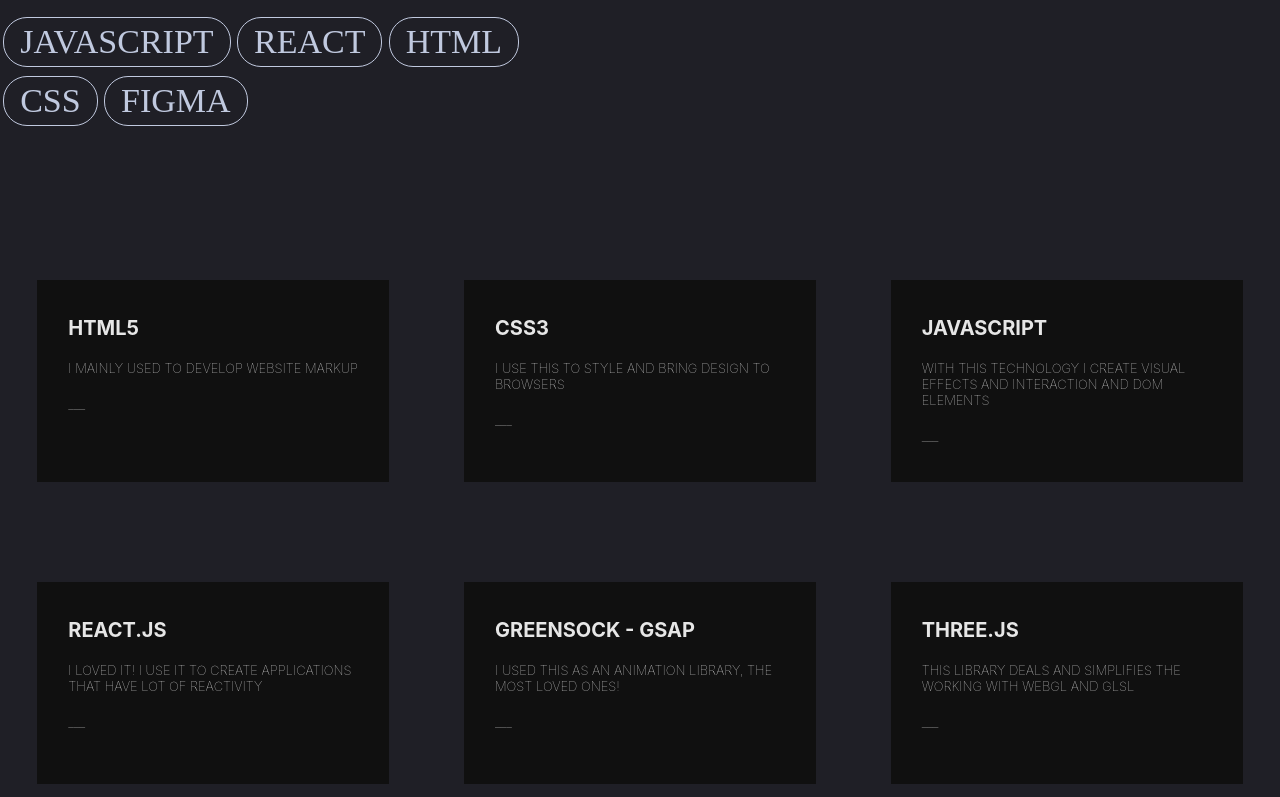
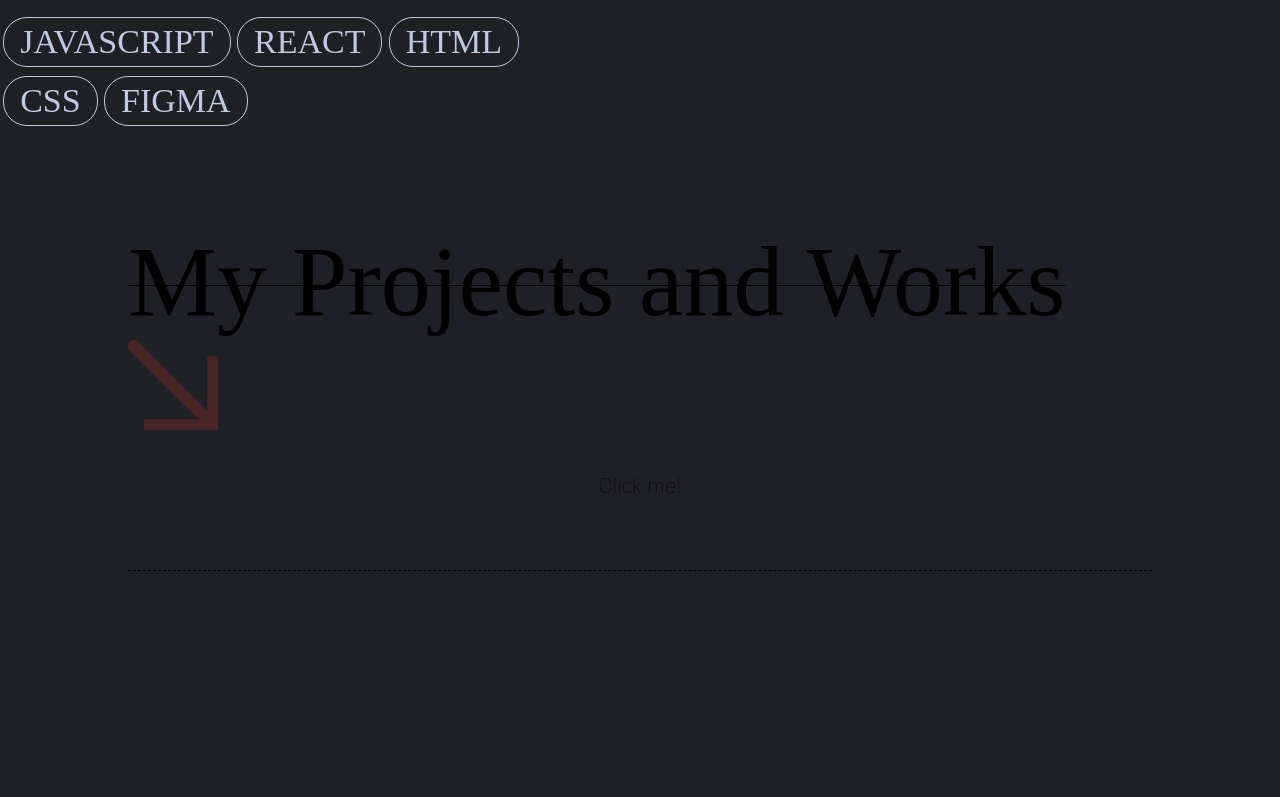
Before and after one commit to popenkov/portfolio-react-gsap, a React (Create React App) app: page / in a window 1280 px wide. Shown: the part 2000-2797 px from the top of the page. Built offline with nearby package versions, Linux system fonts and the light colour scheme.

Commit message:
gsap issue fixed

```diff
--- a/src/About/About.js
+++ b/src/About/About.js
@@ -21,8 +21,8 @@
         stagger: {
           amount: 0.4,
         },
-      },
-      '-=.5'
+      }
+      // '-=.5'
     );
     timeline_about.from(
       image,
--- a/src/Header/Header.js
+++ b/src/Header/Header.js
@@ -15,11 +15,9 @@
   let li5 = useRef(null);
 
   const openModal = () => {
-    console.log('click');
     setIsModalOpen(true);
   };
   const closeModal = () => {
-    console.log('click');
     setIsModalOpen(false);
   };
 
--- a/src/Home/Home.js
+++ b/src/Home/Home.js
@@ -106,83 +106,7 @@
           <div className="reel-item">&nbsp; -- My skills</div>
         </div>
         <Skills />
-        <div className="skill-set-boxes">
-          <div className="skill-set-box">
-            <h1 className="skill-set-box-h1">HTML5</h1>
-            <p className="skill-set-box-p">
-              I mainly used to develop Website Markup
-            </p>
-            <p>___</p>
-          </div>
-          <div className="skill-set-box">
-            <h1 className="skill-set-box-h1">CSS3</h1>
-            <p className="skill-set-box-p">
-              I use this to style and bring design to browsers
-            </p>
-            <p>___</p>
-          </div>
-          <div className="skill-set-box">
-            <h1 className="skill-set-box-h1">javascript</h1>
-            <p className="skill-set-box-p">
-              With this technology i create visual effects and interaction and
-              DOM elements
-            </p>
-            <p>___</p>
-          </div>
-          <div className="skill-set-box">
-            <h1 className="skill-set-box-h1">React.js</h1>
-            <p className="skill-set-box-p">
-              I loved it! I use it to create applications that have lot of
-              reactivity
-            </p>
-            <p>___</p>
-          </div>
-          <div className="skill-set-box">
-            <h1 className="skill-set-box-h1">Greensock - GSAP</h1>
-            <p className="skill-set-box-p">
-              I used this as an animation library, The most loved ones!
-            </p>
-            <p>___</p>
-          </div>
-          <div className="skill-set-box">
-            <h1 className="skill-set-box-h1">Three.js</h1>
-            <p className="skill-set-box-p">
-              This library deals and simplifies the working with webgl and glsl
-            </p>
-            <p>___</p>
-          </div>
-          <div className="skill-set-box">
-            <h1 className="skill-set-box-h1">Sass</h1>
-            <p className="skill-set-box-p">
-              I prefer this also instead of CSS beacouse of advance
-              functionalities
-            </p>
-            <p>___</p>
-          </div>
-          <div className="skill-set-box">
-            <h1 className="skill-set-box-h1">Node.js</h1>
-            <p className="skill-set-box-p">
-              I use it to writing server scripting for applications
-            </p>
-            <p>___</p>
-          </div>
 
-          <div className="skill-set-box">
-            <h1 className="skill-set-box-h1">Photoshop</h1>
-            <p className="skill-set-box-p">
-              Use to edit photos or prototype any website design
-            </p>
-            <p>___</p>
-          </div>
-
-          <div className="skill-set-box">
-            <h1 className="skill-set-box-h1">Illustrator</h1>
-            <p className="skill-set-box-p">
-              I use to make creative svgs and illustrations for website
-            </p>
-            <p>___</p>
-          </div>
-        </div>
         <div className="project-and-work">
           <h1>
             <Link className="h1-project" to="/projects">
--- a/src/components/Navigation/Navigation.jsx
+++ b/src/components/Navigation/Navigation.jsx
@@ -6,16 +6,6 @@
 
 //
 function Navigation({ isOpen, onClose }) {
-  // const [isOpen, setIsOpen] = useNavigation();
-  useEffect(() => {
-    tl.play();
-
-    if (isOpen) {
-      openMenu();
-    } else {
-      closeMenu();
-    }
-  }, [isOpen]);
   let menu = useRef(null);
   let li1 = useRef(null);
   let li2 = useRef(null);
@@ -24,56 +14,59 @@
   let social1 = useRef(null);
   let social2 = useRef(null);
   let social3 = useRef(null);
-  let social4 = useRef(null);
-  const [isMounted, setIsMounted] = useState(false);
-  const tl = gsap.timeline({
-    paused: 'true',
-  });
+
+  const tl_popup = useRef(gsap.timeline({ paused: true }));
+
   useEffect(() => {
-    tl.to(menu, {
+    tl_popup.current.to(menu, {
       duration: 1,
-      // x: '0%',
+      x: '0%',
       ease: Expo.easeInOut,
     });
-    tl.fromTo(
+    tl_popup.current.fromTo(
       [li1, li2, li3, li4],
       {
-        // y: '-100%',
-        opacity: 0,
+        y: '-100%',
+        autoAlpha: 0,
       },
       {
         duration: 0.5,
-        opacity: 1,
-        // y: '0%',
+        autoAlpha: 1,
+        y: '0%',
         stagger: 0.25,
       }
     );
-    tl.fromTo(
+    tl_popup.current.fromTo(
       [social1, social2, social3],
+      0.5,
       {
-        // y: '-50%',
-        opacity: 0,
+        y: '-50%',
+        autoAlpha: 0,
       },
       {
         duration: 0.8,
-        opacity: 1,
+        autoAlpha: 1,
         stagger: 0.25,
         ease: Expo.easeOut,
-      },
-      '-=0.5'
+      }
     );
   }, []);
 
+  useEffect(() => {
+    if (isOpen) {
+      openMenu();
+    } else {
+      closeMenu();
+    }
+  }, [isOpen]);
+
   const openMenu = () => {
-    console.log('open menu');
-    tl.play();
+    tl_popup.current.play();
   };
   const closeMenu = () => {
-    console.log('closeMenu');
-    tl.reverse();
+    tl_popup.current.reverse();
   };
 
-  if (!isOpen) return null;
   return ReactDOM.createPortal(
     <div ref={(el) => (menu = el)} className={styles.menu}>
       <div className={styles.button} onClick={onClose}>
--- a/src/components/Navigation/Navigation.module.scss
+++ b/src/components/Navigation/Navigation.module.scss
@@ -6,7 +6,7 @@
   width: 100%;
   height: 100vh;
   background-color: black;
-  // transform: translateX(-100%);
+  transform: translateX(-100%);
 }
 .button {
   position: absolute;
```
